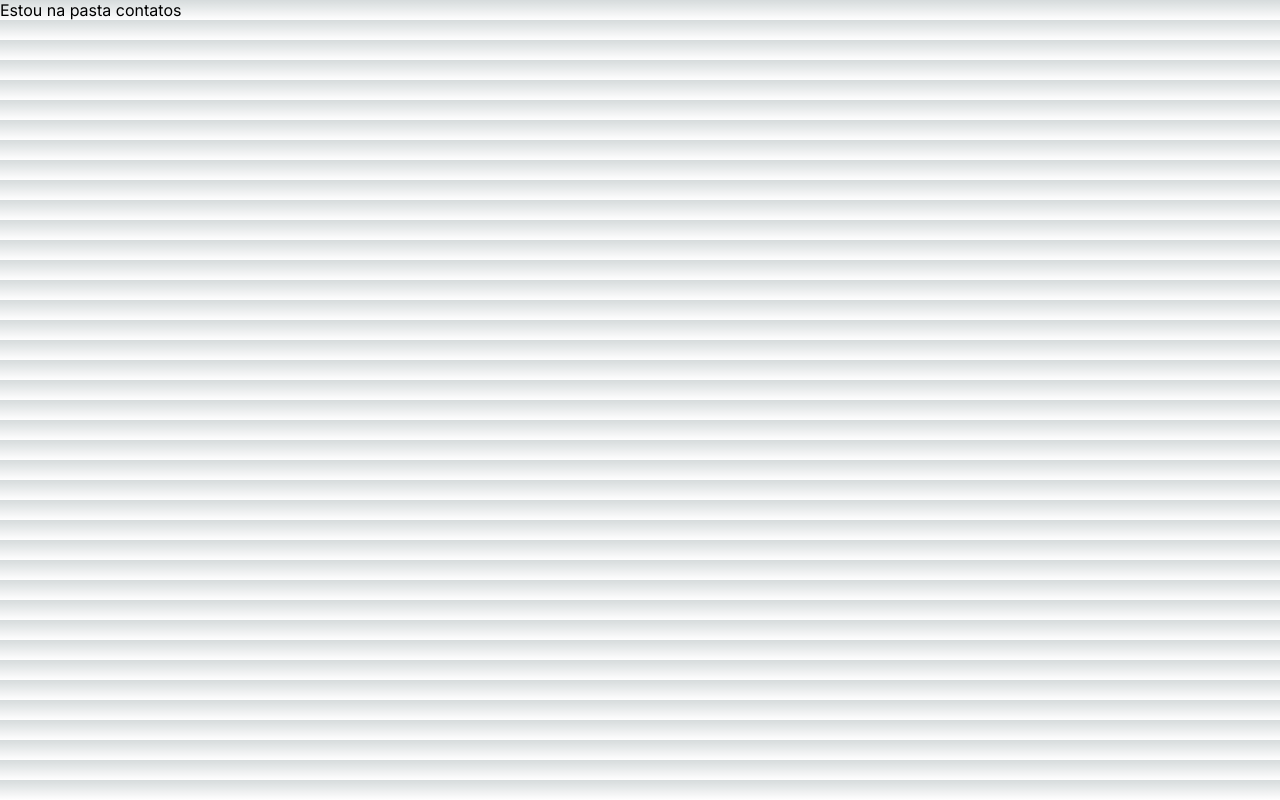
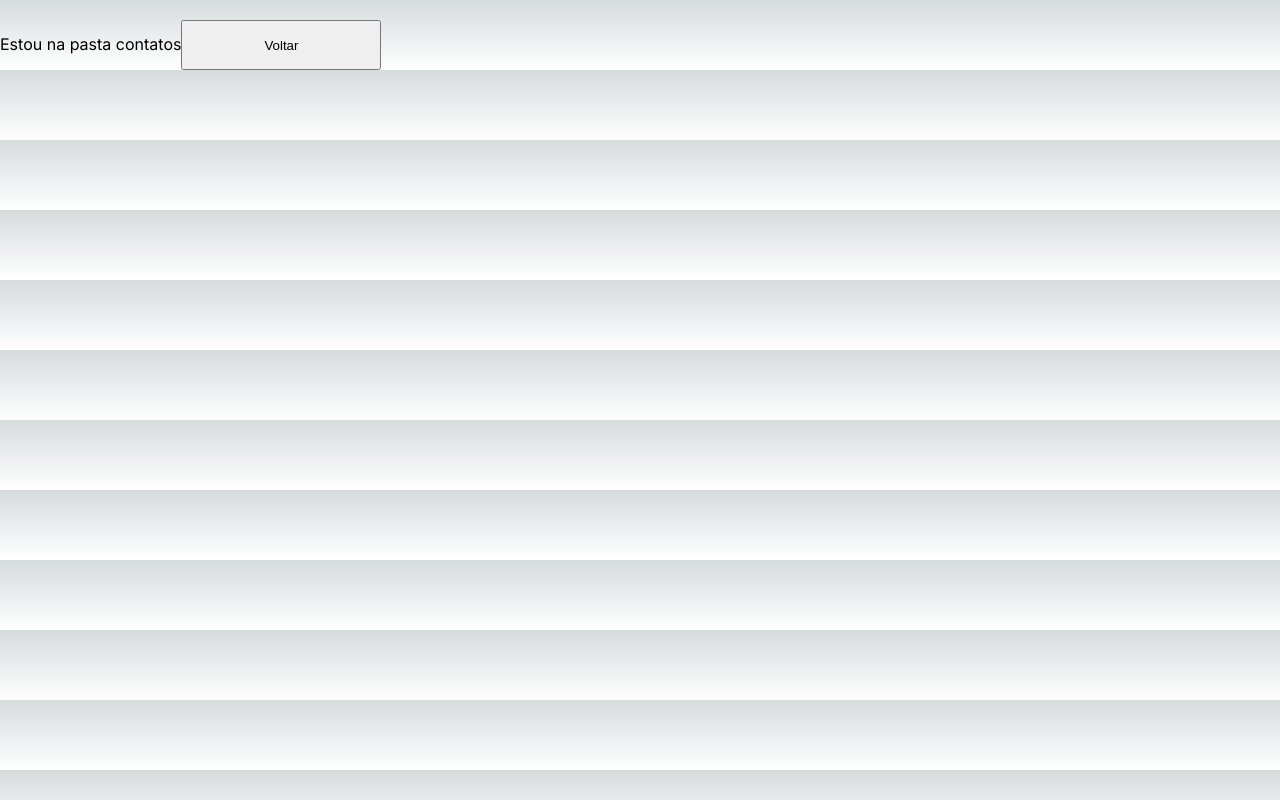
Before and after one commit to oigorholanda/PodLevar-SPA, a Next.js app: page /contact in a window 1280 px wide. Built offline with nearby package versions, Linux system fonts and the light colour scheme.

Commit message:
feat: add styled components

```diff
--- a/src/app/contact/page.js
+++ b/src/app/contact/page.js
@@ -1,8 +1,18 @@
+'use client'
+
 import Link from "next/link"
+import { styled } from "styled-components"
 
 export default function Contact() {
     return(
     <Link href="/">
     Estou na pasta contatos
+    <Back>Voltar</Back>
     </Link>)
 }
+
+const Back = styled.button`
+    margin-top: 20px;
+    width: 200px;
+    height: 50px;
+`
--- a/src/app/layout.js
+++ b/src/app/layout.js
@@ -1,5 +1,6 @@
 import './globals.css'
 import { Inter } from 'next/font/google'
+import StyledComponentsRegistry from './registry'
 
 const inter = Inter({ subsets: ['latin'] })
 
@@ -11,7 +12,9 @@ export const metadata = {
 export default function RootLayout({ children }) {
    return (
       <html lang="en">
-      <body className={inter.className}>{children}</body>
+         <body className={inter.className}>
+            <StyledComponentsRegistry>{children}</StyledComponentsRegistry>
+         </body>
       </html>
    )
 }
--- /dev/null
+++ b/src/app/registry.js
@@ -0,0 +1,25 @@
+'use client'
+
+import React, { useState } from 'react'
+import { useServerInsertedHTML } from 'next/navigation'
+import { ServerStyleSheet, StyleSheetManager } from 'styled-components'
+
+export default function StyledComponentsRegistry({ children }) {
+  // Only create stylesheet once with lazy initial state
+  // x-ref: https://reactjs.org/docs/hooks-reference.html#lazy-initial-state
+  const [styledComponentsStyleSheet] = useState(() => new ServerStyleSheet())
+
+  useServerInsertedHTML(() => {
+    const styles = styledComponentsStyleSheet.getStyleElement()
+    styledComponentsStyleSheet.instance.clearTag()
+    return <>{styles}</>
+  })
+
+  if (typeof window !== 'undefined') return <>{children}</>
+
+  return (
+    <StyleSheetManager sheet={styledComponentsStyleSheet.instance}>
+      {children}
+    </StyleSheetManager>
+  )
+}
```
Also changed, not shown: package.json (+10 -2 lines), src/app/contact/email/page.js (+15 -6 lines), src/app/product/[id]/page.js (+6 -1 lines), tsconfig.json (added, +35 -0 lines), 1 other file (tests, documents, lock files or other folders). Lines whose indentation alone changed are shown as unchanged.
